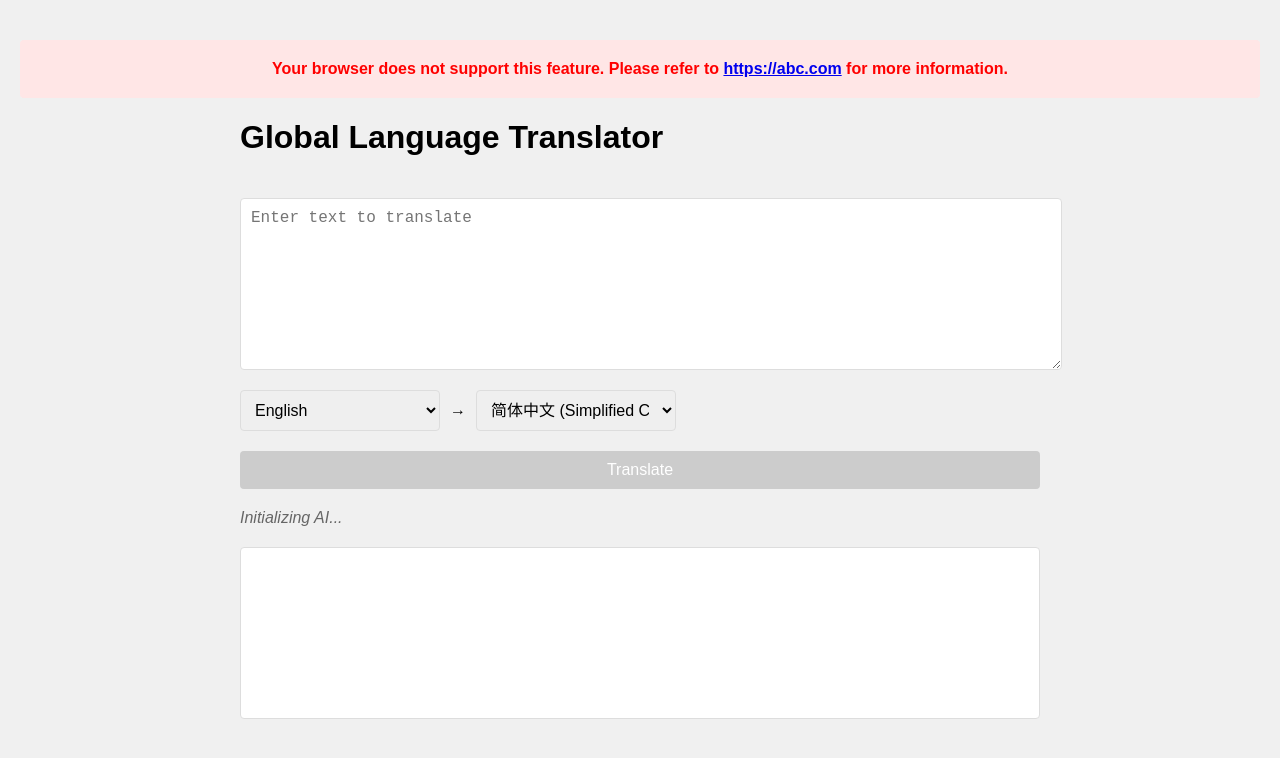
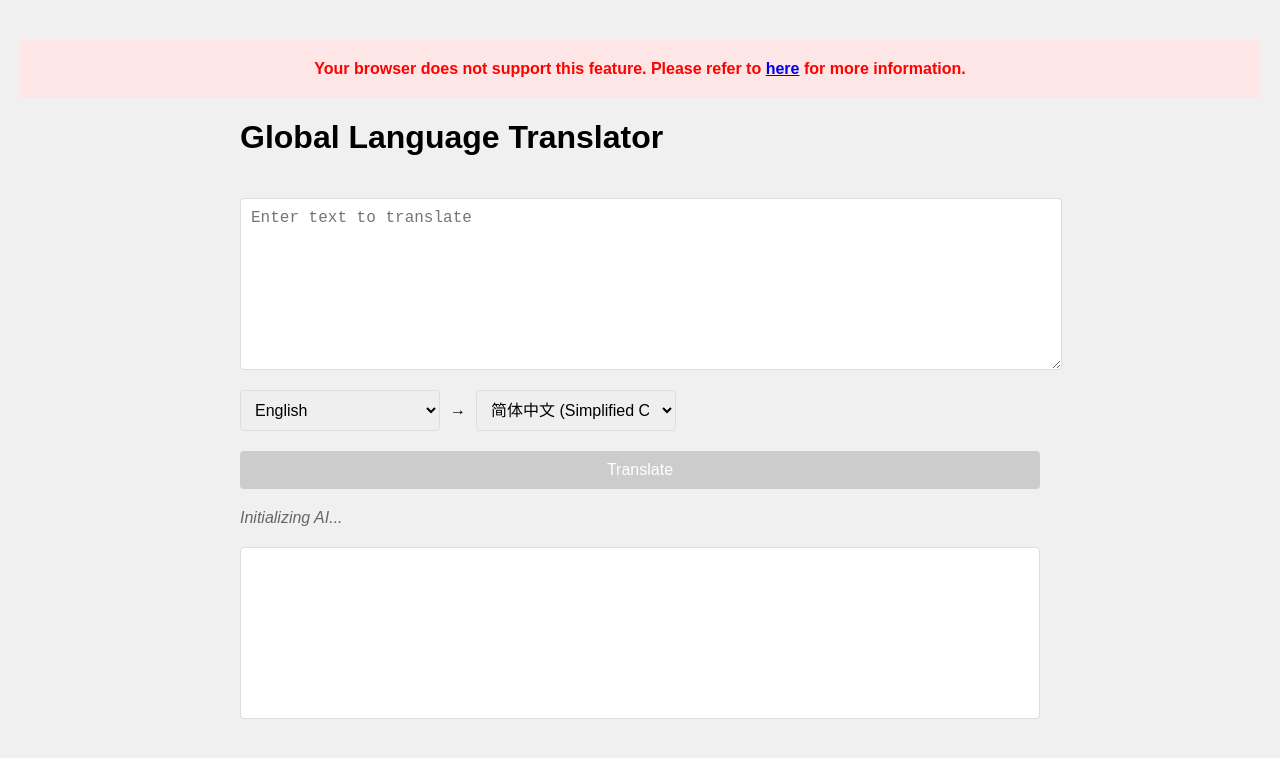
Before and after one commit to kakahu2015/chrom127-translator, a plain HTML site: page index.html in a window 1280 px wide. Drawn offline with Linux system fonts and the light colour scheme.

Commit message:
Update index.html

```diff
--- a/index.html
+++ b/index.html
@@ -143,7 +143,7 @@
         function showBrowserNotSupportedError() {
             const errorDiv = document.createElement('div');
             errorDiv.className = 'error-message';
-            errorDiv.innerHTML = 'Your browser does not support this feature. Please refer to <a href="https://abc.com" target="_blank">https://abc.com</a> for more information.';
+            errorDiv.innerHTML = 'Your browser does not support this feature. Please refer to <a href="https://github.com/kakahu2015/chrom127-translator" target="_blank">here</a> for more information.';
             document.body.insertBefore(errorDiv, document.body.firstChild);
             translateBtn.disabled = true;
         }
```
